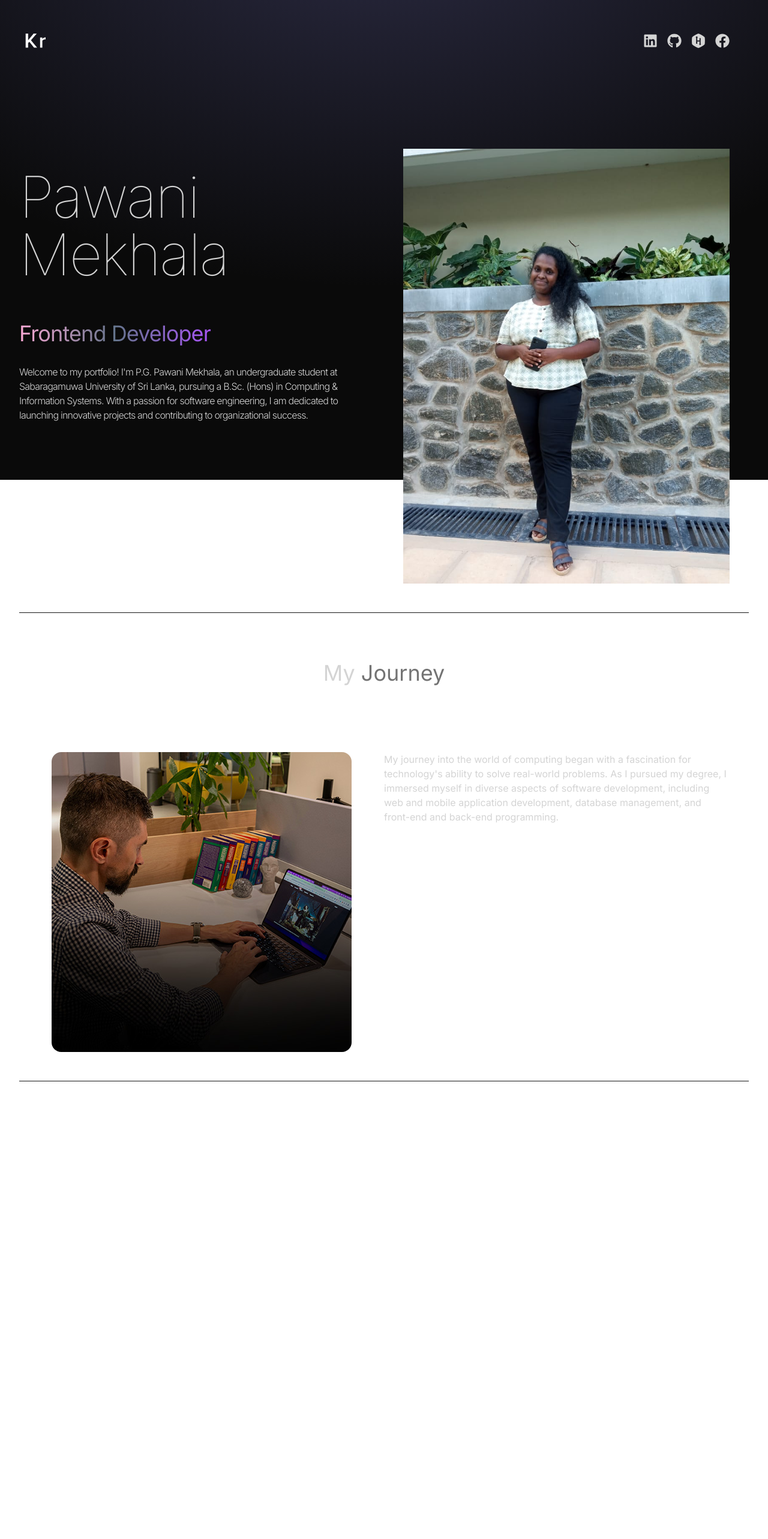
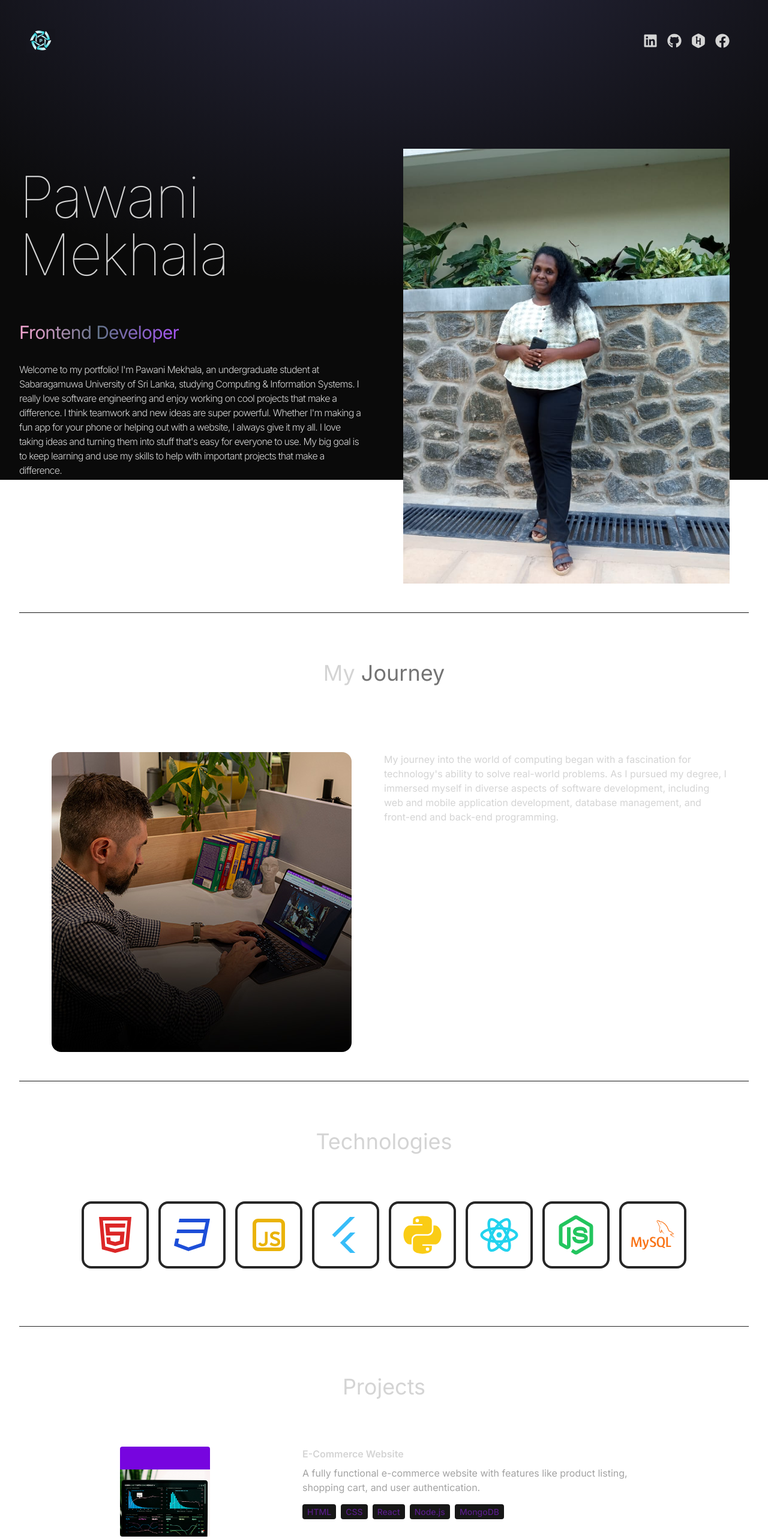
Before and after one commit to PawaniMekhala/My-Portfolio, a React (Vite) app: page / in a window 1280 px wide. Shown: the top 2566 px of the page at 60% size. Before the commit the page ends 1803 px from the top, so only its background shows below. Built offline with nearby package versions, Linux system fonts and the light colour scheme.

Commit message:
projects, technologies and contact screen added

```diff
--- a/src/App.jsx
+++ b/src/App.jsx
@@ -1,6 +1,9 @@
 import Hero from './components/Hero'
 import Navbar from './components/Navbar'
 import Journey from './components/Journey'
+import Technologies from './components/Technologies'
+import Projects from './components/Projects'
+import Contact from './components/Contact'
 
 const App = () => {
   return (
@@ -13,6 +16,9 @@ const App = () => {
          <Navbar/>
          <Hero/>
          <Journey/>
+         <Technologies/>
+         <Projects/>
+         <Contact/>
       </div>
     </div>
 
--- /dev/null
+++ b/src/components/Contact.jsx
@@ -0,0 +1,16 @@
+import { CONTACT } from "../constants"
+
+const Contact = () => {
+  return (
+    <div className="border-b border-neutral-900 pb-20">
+        <h2 className="my-20 text-center text-4xl">Let's Connect</h2> {/*Get In Touch */}
+        <div className="text-center tracking-tighter">
+            <p className="my-4">{CONTACT.address}</p>
+            <p className="my-4">{CONTACT.phoneNo}</p>
+            <a href="#" className="border-b">{CONTACT.email}</a>
+        </div>
+    </div>
+  )
+}
+
+export default Contact
--- a/src/components/Hero.jsx
+++ b/src/components/Hero.jsx
@@ -8,7 +8,7 @@ const Hero = () => {
             <div className="w-full lg:w-1/2">
                <div className="flex flex-col items-center lg:items-start">
                 <h1 className="pb-16 text-6xl font-thin tracking-tight lg:mt-16 lg:text-8xl">Pawani Mekhala</h1>
-                <span className="bg-gradient-to-r from-pink-300 via-slate-500 to-purple-500 bg-clip-text text-4xl tracking-tight text-transparent">Frontend Developer</span>
+                <span className="bg-gradient-to-r from-pink-300 via-slate-500 to-purple-500 bg-clip-text text-3xl tracking-tight text-transparent">Frontend Developer</span>
                 <p className="my-2 max-w-xl py-6 font-light tracking-tighter">{HERO_CONTENT}</p>
                </div>
             </div>
--- a/src/components/Navbar.jsx
+++ b/src/components/Navbar.jsx
@@ -5,7 +5,7 @@ const Navbar = () => {
   return (
     <nav className='mb-20 flex items-center justify-between py-6'>
         <div className='flex flex-shrink-0 items-center'>
-            <img className='mx-2 w-10' src={logo} alt='logo' />
+            <img className='mx-3 w-12' src={logo} alt='logo' />
         </div>
         <div className='m-8 flex items-center justify-center gap-4 text-2xl'>
             <FaLinkedin/>
--- /dev/null
+++ b/src/components/Projects.jsx
@@ -0,0 +1,38 @@
+import {PROJECTS} from "../constants";
+
+const Projects = () => {
+  return (
+    <div className="border-b border-neutral-900 pb-4">
+        <h2 className="my-20 text-center text-4xl">Projects</h2>
+        <div>
+            {PROJECTS.map((project, index) => (
+                <div key={index} className="mb-8 flex flex-wrap lg:justify-center">
+                    <div className="w-full lg:w-1/4">
+                        <img
+                           src={project.image}
+                           width={150}
+                           height={150}
+                           alt={project.title}
+                           className="mb-6 rounded"
+                        />
+                    </div>
+                    <div className="w-full max-w-xl lg:w-3/4">
+                       <h6 className="mb-2 font-semibold">{project.title}</h6>
+                       <p className="mb-4 text-neutral-400">{project.description}</p>
+                       {project.technologies.map((tech, index) => (
+                         <span
+                           key={index}
+                           className="mr-2 rounded bg-neutral-900 px-2 py-1 text-sm font-medium text-purple-900"
+                         >
+                            {tech}
+                         </span>
+                       ))}
+                    </div>
+                </div>
+            ))}
+        </div>
+    </div>
+  )
+}
+
+export default Projects;
--- /dev/null
+++ b/src/components/Technologies.jsx
@@ -0,0 +1,52 @@
+import { RiReactjsLine } from "react-icons/ri"
+import { RiHtml5Line } from "react-icons/ri";
+import { RiTailwindCssLine } from "react-icons/ri";
+import { RiJavascriptLine } from "react-icons/ri";
+import { RiJavaLine } from "react-icons/ri";
+import { IoLogoPython } from "react-icons/io5";
+import { RiFlutterLine } from "react-icons/ri";
+import { RiNodejsLine } from "react-icons/ri";
+import { SiMysql } from "react-icons/si";
+import { RiCss3Line } from "react-icons/ri";
+
+const Technologies = () => {
+  return (
+    <div className="border-b border-neutral-800 pb-24">
+        <h1 className="my-20 text-center text-4xl">Technologies</h1>
+        <div className="flex flex-wrap items-center justify-center gap-4">
+            <div className="rounded-2xl border-4 border-neutral-800 p-4">
+                <RiHtml5Line className="text-7xl text-red-600"/>
+            </div>
+            <div className="rounded-2xl border-4 border-neutral-800 p-4">
+                <RiCss3Line className="text-7xl text-blue-700"/>
+            </div>
+            {/* <div className="rounded-2xl border-4 border-neutral-800 p-4">
+                <RiTailwindCssLine className="text-7xl text-cyan-400"/>
+            </div> */}
+            <div className="rounded-2xl border-4 border-neutral-800 p-4">
+                <RiJavascriptLine className="text-7xl text-yellow-500"/>
+            </div>
+            {/* <div className="rounded-2xl border-4 border-neutral-800 p-4">
+                <RiJavaLine className="text-7xl text-cyan-400"/>
+            </div> */}
+            <div className="rounded-2xl border-4 border-neutral-800 p-4">
+                <RiFlutterLine className="text-7xl text-sky-400"/>
+            </div>
+            <div className="rounded-2xl border-4 border-neutral-800 p-4">
+                <IoLogoPython className="text-7xl text-yellow-400"/>
+            </div>
+            <div className="rounded-2xl border-4 border-neutral-800 p-4">
+                <RiReactjsLine className="text-7xl text-cyan-400"/>
+            </div>
+            <div className="rounded-2xl border-4 border-neutral-800 p-4">
+                <RiNodejsLine className="text-7xl text-green-500"/>
+            </div>
+            <div className="rounded-2xl border-4 border-neutral-800 p-4">
+                <SiMysql className="text-7xl text-orange-500"/>
+            </div>
+        </div>
+    </div>
+  )
+}
+
+export default Technologies
--- a/src/constants/index.js
+++ b/src/constants/index.js
@@ -3,46 +3,49 @@ import project2 from "../assets/projects/project-2.jpg";
 import project3 from "../assets/projects/project-3.jpg";
 import project4 from "../assets/projects/project-4.jpg";
 
-export const HERO_CONTENT = `Welcome to my portfolio! I'm P.G. Pawani Mekhala, an undergraduate student
-at Sabaragamuwa University of Sri Lanka, pursuing a B.Sc. (Hons) in Computing & Information Systems.
-With a passion for software engineering, I am dedicated to launching innovative
-projects and contributing to organizational success.`;
+export const HERO_CONTENT = `Welcome to my portfolio! I'm Pawani Mekhala, an undergraduate student
+at Sabaragamuwa University of Sri Lanka, studying Computing & Information Systems. I really love
+software engineering and enjoy working on cool projects that make a difference. I think teamwork
+and new ideas are super powerful. Whether I'm making a fun app for your phone or helping out with
+a website, I always give it my all. I love taking ideas and turning them into stuff that's easy
+for everyone to use. My big goal is to keep learning and use my skills to help with important
+projects that make a difference.`;
 
 export const MY_JOURNEY = `My journey into the world of computing began with a fascination for technology's
 ability to solve real-world problems. As I pursued my degree, I immersed myself in diverse aspects of
 software development, including web and mobile application development, database management, and
 front-end and back-end programming.`;
 
-export const EXPERIENCES = [
-  {
-    year: "2023 - Present",
-    role: "Senior Full Stack Developer",
-    company: "Google Inc.",
-    description: `Led a team in developing and maintaining web applications using JavaScript, React.js, and Node.js. Implemented RESTful APIs and integrated with MongoDB databases. Collaborated with stakeholders to define project requirements and timelines.`,
-    technologies: ["Javascript", "React.js", "Next.js", "mongoDB"],
-  },
-  {
-    year: "2022 - 2023",
-    role: "Frontend Developer",
-    company: "Adobe",
-    description: `Designed and developed user interfaces for web applications using Next.js and React. Worked closely with backend developers to integrate frontend components with Node.js APIs. Implemented responsive designs and optimized frontend performance.`,
-    technologies: ["HTML", "CSS", "Vue.js", "mySQL"],
-  },
-  {
-    year: "2021 - 2022",
-    role: "Full Stack Developer",
-    company: "Facebook",
-    description: `Developed and maintained web applications using JavaScript, React.js, and Node.js. Designed and implemented RESTful APIs for data communication. Collaborated with cross-functional teams to deliver high-quality software products on schedule.`,
-    technologies: ["Python", "Svelte", "Three.js", "Postgres"],
-  },
-  {
-    year: "2020 - 2021",
-    role: "Software Engineer",
-    company: "Paypal",
-    description: `Contributed to the development of web applications using JavaScript, React.js, and Node.js. Managed databases and implemented data storage solutions using MongoDB. Worked closely with product managers to prioritize features and enhancements.`,
-    technologies: ["Ruby", "Rails", "PHP", "Sqlite"],
-  },
-];
+// export const PROJECT_DETAILS = [
+//   {
+//     year: "2023 - Present",
+//     role: "Senior Full Stack Developer",
+//     company: "Google Inc.",
+//     description: `Led a team in developing and maintaining web applications using JavaScript, React.js, and Node.js. Implemented RESTful APIs and integrated with MongoDB databases. Collaborated with stakeholders to define project requirements and timelines.`,
+//     technologies: ["Javascript", "React.js", "Next.js", "mongoDB"],
+//   },
+//   {
+//     year: "2022 - 2023",
+//     role: "Frontend Developer",
+//     company: "Adobe",
+//     description: `Designed and developed user interfaces for web applications using Next.js and React. Worked closely with backend developers to integrate frontend components with Node.js APIs. Implemented responsive designs and optimized frontend performance.`,
+//     technologies: ["HTML", "CSS", "Vue.js", "mySQL"],
+//   },
+//   {
+//     year: "2021 - 2022",
+//     role: "Full Stack Developer",
+//     company: "Facebook",
+//     description: `Developed and maintained web applications using JavaScript, React.js, and Node.js. Designed and implemented RESTful APIs for data communication. Collaborated with cross-functional teams to deliver high-quality software products on schedule.`,
+//     technologies: ["Python", "Svelte", "Three.js", "Postgres"],
+//   },
+//   {
+//     year: "2020 - 2021",
+//     role: "Software Engineer",
+//     company: "Paypal",
+//     description: `Contributed to the development of web applications using JavaScript, React.js, and Node.js. Managed databases and implemented data storage solutions using MongoDB. Worked closely with product managers to prioritize features and enhancements.`,
+//     technologies: ["Ruby", "Rails", "PHP", "Sqlite"],
+//   },
+// ];
 
 export const PROJECTS = [
   {
@@ -76,7 +79,7 @@ export const PROJECTS = [
 ];
 
 export const CONTACT = {
-  address: "767 Fifth Avenue, New York, NY 10153 ",
-  phoneNo: "+12 4555 666 00 ",
-  email: "me@example.com",
+  address: "Matara, Sri Lanka. ",
+  phoneNo: "+94 76 869 8773 / +94 76 978 2312 ",
+  email: "pawanimekhala3@gmail.com",
 };
```
Also changed, not shown: src/assets/kevinRushLogo.png.
